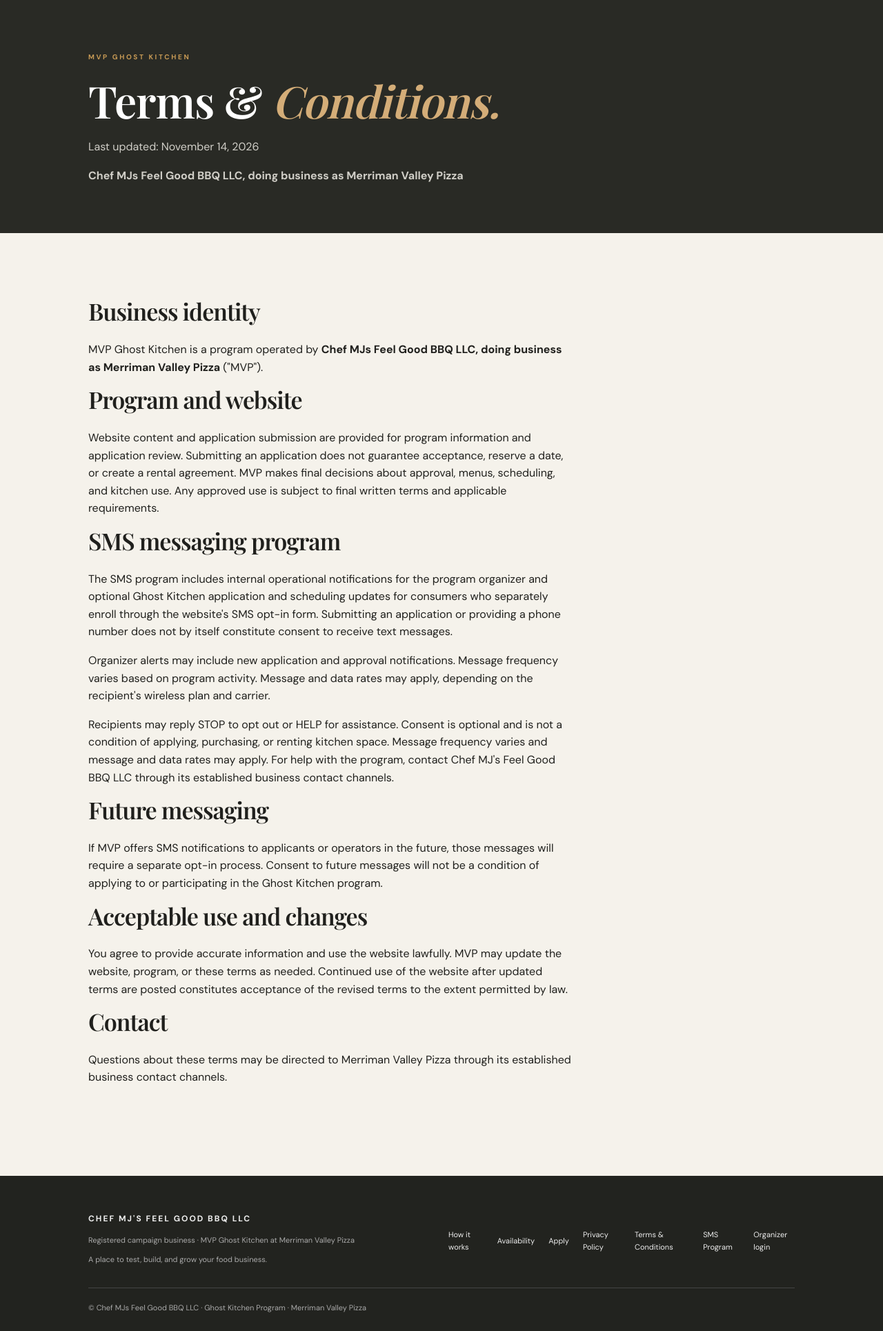
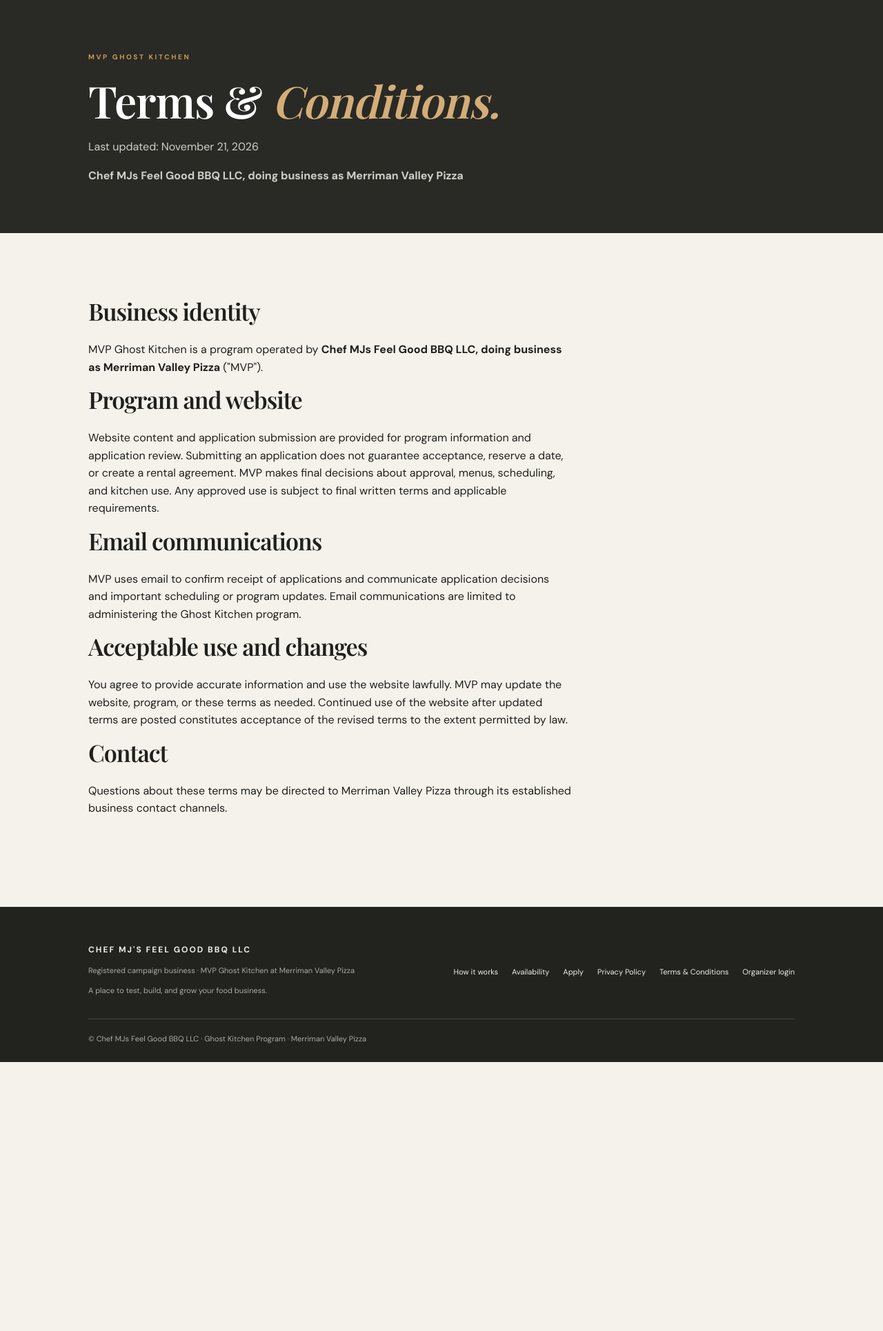
Before and after one commit to jarzenskimichael/Ghost-Kitchen, a Flask app: page /terms in a window 1280 px wide. Shown: the part 82-2012 px from the top of the page at 69% size. After the commit the page ends 1622 px from the top, so only its background shows below. Run offline with Flask 3, Linux system fonts and the light colour scheme; data comes from the database, SQL or seed files in the repository.

Commit message:
Simplify Ghost Kitchen notifications to email only (#4)
* Switch Ghost Kitchen notifications to email only

* Switch Ghost Kitchen notifications to email only

* Switch Ghost Kitchen notifications to email only

* Switch Ghost Kitchen notifications to email only

* Switch Ghost Kitchen notifications to email only

* Switch Ghost Kitchen notifications to email only

* Remove obsolete SMS opt-in page

* Add email notices for waitlist and scheduling changes

* Remove unused test import

* Polish email-only notification copy

* Polish email-only notification copy

* Polish email-only notification copy

```diff
--- a/mvp-ghost-kitchen/app/routes.py
+++ b/mvp-ghost-kitchen/app/routes.py
@@ -3,9 +3,6 @@ import mimetypes
 from io import BytesIO
 import secrets
 import smtplib
-import urllib.parse
-import urllib.request
-from base64 import b64encode
 from email.message import EmailMessage
 from datetime import date, datetime, timedelta
 from functools import wraps
@@ -16,7 +13,7 @@ from flask import (
     url_for, flash, session, abort, send_from_directory, send_file,
 )
 from app import db
-from app.models import Application, Rotation, RotationClosure, MondaySlot, MondayRequest, InsuranceRecord, Setting, SmsConsent
+from app.models import Application, Rotation, RotationClosure, MondaySlot, MondayRequest, InsuranceRecord, Setting
 
 bp = Blueprint("main", __name__)
 ALLOWED_EXTENSIONS = {"png", "jpg", "jpeg", "webp", "pdf"}
@@ -50,43 +47,8 @@ def send_notice(to_address, subject, body):
         return False
 
 
-def send_sms(to_number, body):
-    """Send an optional SMS through Twilio; never block an application submission."""
-    account_sid = os.environ.get("TWILIO_ACCOUNT_SID")
-    auth_token = os.environ.get("TWILIO_AUTH_TOKEN")
-    from_number = os.environ.get("TWILIO_FROM_NUMBER")
-    if not all((account_sid, auth_token, from_number, to_number)):
-        return False
-
-    endpoint = f"https://api.twilio.com/2010-04-01/Accounts/{account_sid}/Messages.json"
-    payload = urllib.parse.urlencode(
-        {"To": to_number, "From": from_number, "Body": body}
-    ).encode("utf-8")
-    credentials = b64encode(f"{account_sid}:{auth_token}".encode("utf-8")).decode("ascii")
-    sms_request = urllib.request.Request(
-        endpoint,
-        data=payload,
-        headers={
-            "Authorization": f"Basic {credentials}",
-            "Content-Type": "application/x-www-form-urlencoded",
-        },
-        method="POST",
-    )
-
-    try:
-        with urllib.request.urlopen(sms_request, timeout=12) as response:
-            return 200 <= response.status < 300
-    except Exception:
-        current_app.logger.exception("Unable to send Ghost Kitchen SMS notification")
-        return False
-
-
 def notify_organizer(subject, body):
     send_notice(os.environ.get("ORGANIZER_EMAIL"), subject, body)
-
-
-def notify_organizer_sms(body):
-    send_sms(os.environ.get("ORGANIZER_PHONE"), body)
 
 
 def release_assigned_rotation(person):
@@ -194,44 +156,6 @@ def inject_globals():
         "business_name": current_app.config["BUSINESS_NAME"],
         "rental_rate": rental_rate(),
     }
-
-
-@bp.route("/sms-opt-in", methods=["GET", "POST"])
-def sms_opt_in():
-    if request.method == "POST":
-        raw_phone = request.form.get("phone", "").strip()
-        digits = "".join(character for character in raw_phone if character.isdigit())
-        if len(digits) == 10:
-            phone = "+1" + digits
-        elif len(digits) == 11 and digits.startswith("1"):
-            phone = "+" + digits
-        else:
-            phone = ""
-
-        if not phone:
-            flash("Enter a valid 10-digit US phone number.", "error")
-            return render_template("sms_opt_in.html", phone=raw_phone)
-        if request.form.get("sms_consent") != "yes":
-            flash("Please check the SMS consent box to enroll. Consent is optional.", "error")
-            return render_template("sms_opt_in.html", phone=raw_phone)
-
-        consent = SmsConsent.query.filter_by(phone=phone).first()
-        if consent:
-            consent.consent_at = datetime.utcnow()
-            consent.consent_source = "Website SMS opt-in form"
-            consent.consent_text_version = "2026-11-17"
-            consent.active = True
-        else:
-            db.session.add(SmsConsent(
-                phone=phone,
-                consent_source="Website SMS opt-in form",
-                consent_text_version="2026-11-17",
-            ))
-        db.session.commit()
-        flash("Your SMS opt-in has been recorded. Message frequency varies; message and data rates may apply. Reply STOP to opt out.", "success")
-        return redirect(url_for("main.sms_opt_in"))
-
-    return render_template("sms_opt_in.html", phone="")
 
 
 @bp.route("/privacy")
@@ -353,17 +277,6 @@ def apply():
             photo_name = secrets.token_hex(12) + "." + extension
             upload.save(os.path.join(current_app.config["UPLOAD_FOLDER"], photo_name))
 
-        sms_opted_in = request.form.get("sms_consent") == "yes"
-        sms_phone = None
-        if sms_opted_in:
-            phone_digits = "".join(character for character in request.form.get("phone", "") if character.isdigit())
-            if len(phone_digits) == 10:
-                sms_phone = "+1" + phone_digits
-            elif len(phone_digits) == 11 and phone_digits.startswith("1"):
-                sms_phone = "+" + phone_digits
-            if not sms_phone:
-                flash("Enter a valid US mobile number or leave the optional SMS consent box unchecked.", "error")
-                return render_template("apply.html", monday_slots=choices, form=request.form)
 
         application = Application(
             business_name=request.form["business_name"].strip(),
@@ -384,19 +297,7 @@ def apply():
         )
         db.session.add(application)
         db.session.flush()
-        if sms_opted_in and sms_phone:
-            consent = SmsConsent.query.filter_by(phone=sms_phone).first()
-            if consent:
-                consent.consent_at = datetime.utcnow()
-                consent.consent_source = "Ghost Kitchen application form"
-                consent.consent_text_version = "2026-11-18-application"
-                consent.active = True
-            else:
-                db.session.add(SmsConsent(
-                    phone=sms_phone,
-                    consent_source="Ghost Kitchen application form",
-                    consent_text_version="2026-11-18-application",
-                ))
+
         for slot in selected_slots:
             db.session.add(MondayRequest(application_id=application.id, slot_id=slot.id))
         insurance_upload = request.files.get("insurance_certificate")
@@ -436,10 +337,6 @@ def apply():
                 f"({application.email}, {application.phone}). Review it in the "
                 f"organizer dashboard: {admin_url}"
             ),
-        )
-        notify_organizer_sms(
-            f"Ghost Kitchen: New application from {application.business_name} "
-            f"({application.owner_name}). Review: {admin_url}"
         )
         send_notice(
             application.email,
@@ -544,7 +441,6 @@ def admin_application(application_id):
                 body = f"Hi {person.owner_name}, your application for {person.business_name} is approved for {dates_text}. Total rental: ${total} (${rental_rate()} per Monday)."
                 send_notice(person.email, "MVP Ghost Kitchen application approved", body)
                 notify_organizer(f"Approved: {person.business_name}", f"Dates: {dates_text}")
-                notify_organizer_sms(f"Ghost Kitchen: {person.business_name} approved for {dates_text}.")
                 flash("Application approved and Monday date(s) assigned.", "success")
                 return redirect(url_for("main.admin_application", application_id=person.id))
 
@@ -604,10 +500,6 @@ def admin_application(application_id):
                         f"{rotation.start_date} and {rotation.second_date}."
                     ),
                 )
-                notify_organizer_sms(
-                    f"Ghost Kitchen: {person.business_name} was approved for "
-                    f"{rotation.start_date} and {rotation.second_date}."
-                )
                 flash("Application approved and rotation assigned.", "success")
                 return redirect(
                     url_for("main.admin_application", application_id=person.id)
@@ -632,6 +524,16 @@ def admin_application(application_id):
             release_assigned_rotation(person)
             release_monday_assignments(person)
             person.status = "waitlist"
+            send_notice(
+                person.email,
+                "MVP Ghost Kitchen application update",
+                (
+                    f"Hi {person.owner_name},\n\n"
+                    f"Your application for {person.business_name} has been placed on our waitlist. "
+                    "We will contact you if an opportunity becomes available.\n\n"
+                    "Merriman Valley Pizza"
+                ),
+            )
 
         elif action == "request_info":
             release_assigned_rotation(person)
@@ -710,6 +612,7 @@ def update_monday_availability(slot_id):
 @admin_required
 def clear_monday_slot(slot_id):
     slot = MondaySlot.query.get_or_404(slot_id)
+    notice = None
     if slot.application_id:
         person = Application.query.get(slot.application_id)
         slot.application_id = None
@@ -720,10 +623,29 @@ def clear_monday_slot(slot_id):
                 legacy.application_id = None
                 legacy.status = "available"
             person.assigned_rotation_id = None
-        if person and not MondaySlot.query.filter_by(application_id=person.id).filter(MondaySlot.id != slot.id).first():
-            person.status = "pending"
-            person.published = False
+        if person:
+            remaining = MondaySlot.query.filter_by(application_id=person.id).filter(MondaySlot.id != slot.id).first()
+            if not remaining:
+                person.status = "pending"
+                person.published = False
+                notice = (
+                    person.email,
+                    "MVP Ghost Kitchen scheduling update",
+                    f"Hi {person.owner_name},\n\nThe Monday booking for {slot.monday_date.strftime('%B %-d, %Y')} "
+                    "has been removed. Your application has returned to pending review. "
+                    "Please contact MVP if you have questions.\n\nMerriman Valley Pizza",
+                )
+            else:
+                notice = (
+                    person.email,
+                    "MVP Ghost Kitchen scheduling update",
+                    f"Hi {person.owner_name},\n\nThe Monday booking for {slot.monday_date.strftime('%B %-d, %Y')} "
+                    "has been removed. Any other approved dates remain unchanged. "
+                    "Please contact MVP if you have questions.\n\nMerriman Valley Pizza",
+                )
     db.session.commit()
+    if notice:
+        send_notice(*notice)
     flash("Monday assignment cleared.", "success")
     return redirect(url_for("main.admin_rotations"))
 
@@ -772,14 +694,26 @@ def update_rotation_availability(rotation_id):
 @admin_required
 def clear_rotation(rotation_id):
     rotation = Rotation.query.get_or_404(rotation_id)
+    notice = None
     if rotation.application:
-        rotation.application.assigned_rotation_id = None
-        rotation.application.status = "pending"
-        rotation.application.published = False
+        person = rotation.application
+        person.assigned_rotation_id = None
+        person.status = "pending"
+        person.published = False
+        notice = (
+            person.email,
+            "MVP Ghost Kitchen scheduling update",
+            f"Hi {person.owner_name},\n\nYour two-Monday rotation beginning "
+            f"{rotation.start_date.strftime('%B %-d, %Y')} has been cleared and your application "
+            "has returned to pending review. Please contact MVP if you have questions.\n\n"
+            "Merriman Valley Pizza",
+        )
 
     rotation.application_id = None
     rotation.status = "available"
     db.session.commit()
+    if notice:
+        send_notice(*notice)
     flash(
         "Rotation cleared. The applicant is back in pending applications.",
         "success",
--- a/mvp-ghost-kitchen/app/templates/apply.html
+++ b/mvp-ghost-kitchen/app/templates/apply.html
@@ -8,10 +8,6 @@
 <label>Owner / primary contact *<input name="owner_name" required value="{{ form.get('owner_name','') }}"></label>
 <label>Email address *<input type="email" name="email" required value="{{ form.get('email','') }}"></label>
 <label>Phone number *<input type="tel" name="phone" required autocomplete="tel" value="{{ form.get('phone','') }}"></label>
-<div class="full form-consent sms-consent">
-<label class="check-label"><input type="checkbox" name="sms_consent" value="yes"> I agree to receive recurring automated text messages from <strong>Chef MJs Feel Good BBQ LLC</strong> about my MVP Ghost Kitchen application and scheduling updates at the mobile number I provided above. Message frequency varies. Message and data rates may apply. Reply STOP to opt out or HELP for help. Consent is optional and is not a condition of applying, purchasing, or renting kitchen space.</label>
-<small class="field-help">This is optional and separate from your application. <a href="{{ url_for('main.sms_opt_in') }}">View SMS program details</a> · <a href="{{ url_for('main.privacy') }}">Privacy Policy</a> · <a href="{{ url_for('main.terms') }}">Terms &amp; Conditions</a>.</small>
-</div>
 <label>Business type *<select name="business_type" required><option value="">Choose one</option>{% for t in ['Established restaurant / food business','Food truck','Caterer','Pop-up / market vendor','New food entrepreneur','Other'] %}<option {% if form.get('business_type')==t %}selected{% endif %}>{{ t }}</option>{% endfor %}</select></label>
 <label>Website <input type="url" name="website" placeholder="https://"></label>
 <label class="full">Social media link(s)<input name="social_links" placeholder="Instagram, Facebook, TikTok, etc."></label>
--- a/mvp-ghost-kitchen/app/templates/base.html
+++ b/mvp-ghost-kitchen/app/templates/base.html
@@ -29,7 +29,7 @@
 </main>
 <footer class="site-footer">
   <div><strong>CHEF MJ&#39;S FEEL GOOD BBQ LLC</strong><p>Registered campaign business · MVP Ghost Kitchen at Merriman Valley Pizza</p><p>A place to test, build, and grow your food business.</p></div>
-  <div class="footer-links"><a href="{{ url_for('main.how_it_works') }}">How it works</a><a href="{{ url_for('main.calendar') }}">Availability</a><a href="{{ url_for('main.apply') }}">Apply</a><a href="{{ url_for('main.privacy') }}">Privacy Policy</a><a href="{{ url_for('main.terms') }}">Terms &amp; Conditions</a><a href="{{ url_for('main.sms_opt_in') }}">SMS Program</a><a href="{{ url_for('main.admin_login') }}">Organizer login</a></div>
+  <div class="footer-links"><a href="{{ url_for('main.how_it_works') }}">How it works</a><a href="{{ url_for('main.calendar') }}">Availability</a><a href="{{ url_for('main.apply') }}">Apply</a><a href="{{ url_for('main.privacy') }}">Privacy Policy</a><a href="{{ url_for('main.terms') }}">Terms &amp; Conditions</a><a href="{{ url_for('main.admin_login') }}">Organizer login</a></div>
   <small>© Chef MJs Feel Good BBQ LLC · Ghost Kitchen Program · Merriman Valley Pizza</small>
 </footer>
 <script>
--- a/mvp-ghost-kitchen/app/templates/privacy.html
+++ b/mvp-ghost-kitchen/app/templates/privacy.html
@@ -1,10 +1,10 @@
 {% extends "base.html" %}{% block title %}Privacy Policy{% endblock %}{% block content %}
-<section class="page-hero compact"><p class="eyebrow">MVP GHOST KITCHEN</p><h1>Privacy <em>Policy.</em></h1><p>Last updated: November 14, 2026</p><p class="legal-entity"><strong>Chef MJs Feel Good BBQ LLC, doing business as Merriman Valley Pizza</strong></p>
+<section class="page-hero compact"><p class="eyebrow">MVP GHOST KITCHEN</p><h1>Privacy <em>Policy.</em></h1><p>Last updated: November 21, 2026</p><p class="legal-entity"><strong>Chef MJs Feel Good BBQ LLC, doing business as Merriman Valley Pizza</strong></p>
 </section>
 <section class="section"><div class="form-intro">
 <h2>Business identity</h2><p>MVP Ghost Kitchen is operated by <strong>Chef MJs Feel Good BBQ LLC, doing business as Merriman Valley Pizza</strong> ("MVP," "we," or "us").</p><h2>Information we collect</h2><p>We collect information submitted through the business application, which may include a contact name, business name, email address, phone number, business details, menu and concept information, licensing details, insurance carrier, policy number, coverage amount, policy expiration date, and uploaded food photos or sample menus. Applicants may also upload a certificate of insurance.</p>
 <h2>How we use information</h2><p>We use application information to review and administer applications, communicate about the program, manage individual Monday bookings, operate the website, and maintain program records. Insurance details and certificates are used to evaluate and verify coverage for businesses renting the kitchen. Insurance documents are stored with the application record and are available only to authorized program organizers. We may use contact details to respond to an applicant about their application.</p>
-<h2>SMS and mobile information</h2><p>SMS messages may be sent to the program organizer for internal operational alerts. Consumers may separately enroll in optional Ghost Kitchen application and scheduling updates using the dedicated SMS opt-in form at /sms-opt-in. The form collects the mobile number and affirmative consent together, and submitting a kitchen application does not enroll an applicant in SMS messaging.</p><p>We retain the mobile number, opt-in timestamp, consent source, and consent-text version as a record of permission. Mobile numbers and SMS consent information are not sold or shared with third parties or affiliates for their own marketing or promotional purposes. We may use service providers, including Twilio, to deliver operational messages on our behalf. Those providers may process information as needed to provide their services.</p>
+<h2>Email communications</h2><p>We use the email address provided with an application to send application receipts, application decisions, and important scheduling or program updates. We also send internal application notifications to the program organizer. Email is used for operational communication about the Ghost Kitchen program, not unrelated marketing.</p>
 <h2>Disclosure and security</h2><p>We do not sell personal information. We may disclose information to service providers supporting the website and program, or when required to comply with law or protect the rights, safety, and security of MVP and others. We use reasonable administrative and technical measures to protect information, but no internet transmission or storage system can be guaranteed completely secure.</p>
 <h2>Retention and choices</h2><p>We retain application and operational information for as long as reasonably needed to administer the program, maintain business records, resolve issues, and meet legal obligations. You may contact MVP to ask about or request correction of information you submitted.</p>
 <h2>Changes and contact</h2><p>We may update this policy as the program changes. The current version will be posted on this page. For privacy questions or requests, contact Merriman Valley Pizza through its established business contact channels.</p>
--- a/mvp-ghost-kitchen/app/templates/terms.html
+++ b/mvp-ghost-kitchen/app/templates/terms.html
@@ -1,10 +1,9 @@
 {% extends "base.html" %}{% block title %}Terms & Conditions{% endblock %}{% block content %}
-<section class="page-hero compact"><p class="eyebrow">MVP GHOST KITCHEN</p><h1>Terms &amp; <em>Conditions.</em></h1><p>Last updated: November 14, 2026</p><p class="legal-entity"><strong>Chef MJs Feel Good BBQ LLC, doing business as Merriman Valley Pizza</strong></p>
+<section class="page-hero compact"><p class="eyebrow">MVP GHOST KITCHEN</p><h1>Terms &amp; <em>Conditions.</em></h1><p>Last updated: November 21, 2026</p><p class="legal-entity"><strong>Chef MJs Feel Good BBQ LLC, doing business as Merriman Valley Pizza</strong></p>
 </section>
 <section class="section"><div class="form-intro">
 <h2>Business identity</h2><p>MVP Ghost Kitchen is a program operated by <strong>Chef MJs Feel Good BBQ LLC, doing business as Merriman Valley Pizza</strong> ("MVP").</p><h2>Program and website</h2><p> Website content and application submission are provided for program information and application review. Submitting an application does not guarantee acceptance, reserve a date, or create a rental agreement. MVP makes final decisions about approval, menus, scheduling, and kitchen use. Any approved use is subject to final written terms and applicable requirements.</p>
-<h2>SMS messaging program</h2><p>The SMS program includes internal operational notifications for the program organizer and optional Ghost Kitchen application and scheduling updates for consumers who separately enroll through the website's SMS opt-in form. Submitting an application or providing a phone number does not by itself constitute consent to receive text messages.</p><p>Organizer alerts may include new application and approval notifications. Message frequency varies based on program activity. Message and data rates may apply, depending on the recipient's wireless plan and carrier.</p><p>Recipients may reply STOP to opt out or HELP for assistance. Consent is optional and is not a condition of applying, purchasing, or renting kitchen space. Message frequency varies and message and data rates may apply. For help with the program, contact Chef MJ's Feel Good BBQ LLC through its established business contact channels.</p>
-<h2>Future messaging</h2><p>If MVP offers SMS notifications to applicants or operators in the future, those messages will require a separate opt-in process. Consent to future messages will not be a condition of applying to or participating in the Ghost Kitchen program.</p>
+<h2>Email communications</h2><p>MVP uses email to confirm receipt of applications and communicate application decisions and important scheduling or program updates. Email communications are limited to administering the Ghost Kitchen program.</p>
 <h2>Acceptable use and changes</h2><p>You agree to provide accurate information and use the website lawfully. MVP may update the website, program, or these terms as needed. Continued use of the website after updated terms are posted constitutes acceptance of the revised terms to the extent permitted by law.</p>
 <h2>Contact</h2><p>Questions about these terms may be directed to Merriman Valley Pizza through its established business contact channels.</p>
 </div></section>{% endblock %}
```
Also changed, not shown: mvp-ghost-kitchen/app/templates/sms_opt_in.html (deleted, +0 -15 lines), mvp-ghost-kitchen/tests/test_app.py (+26 -108 lines).
